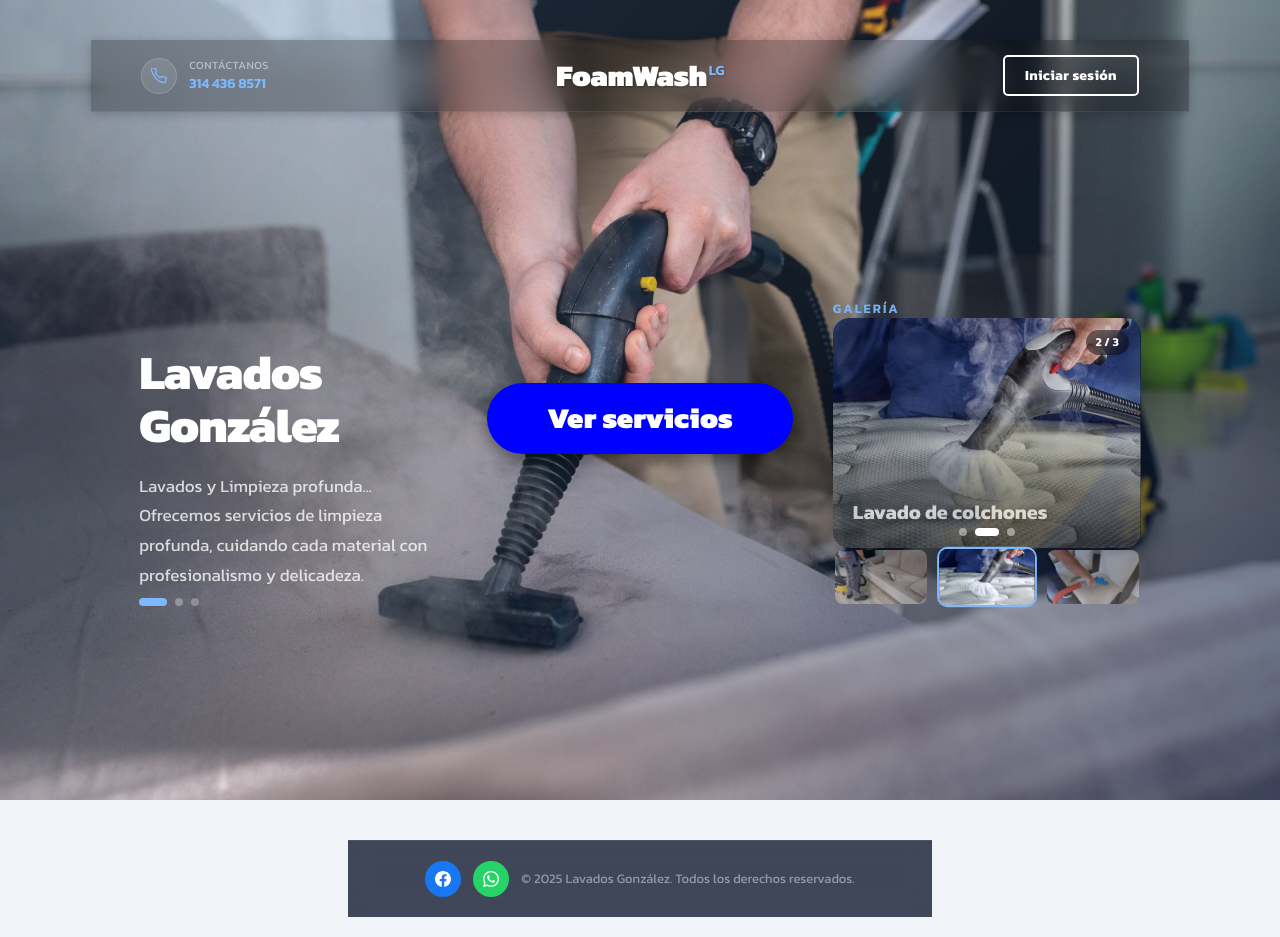
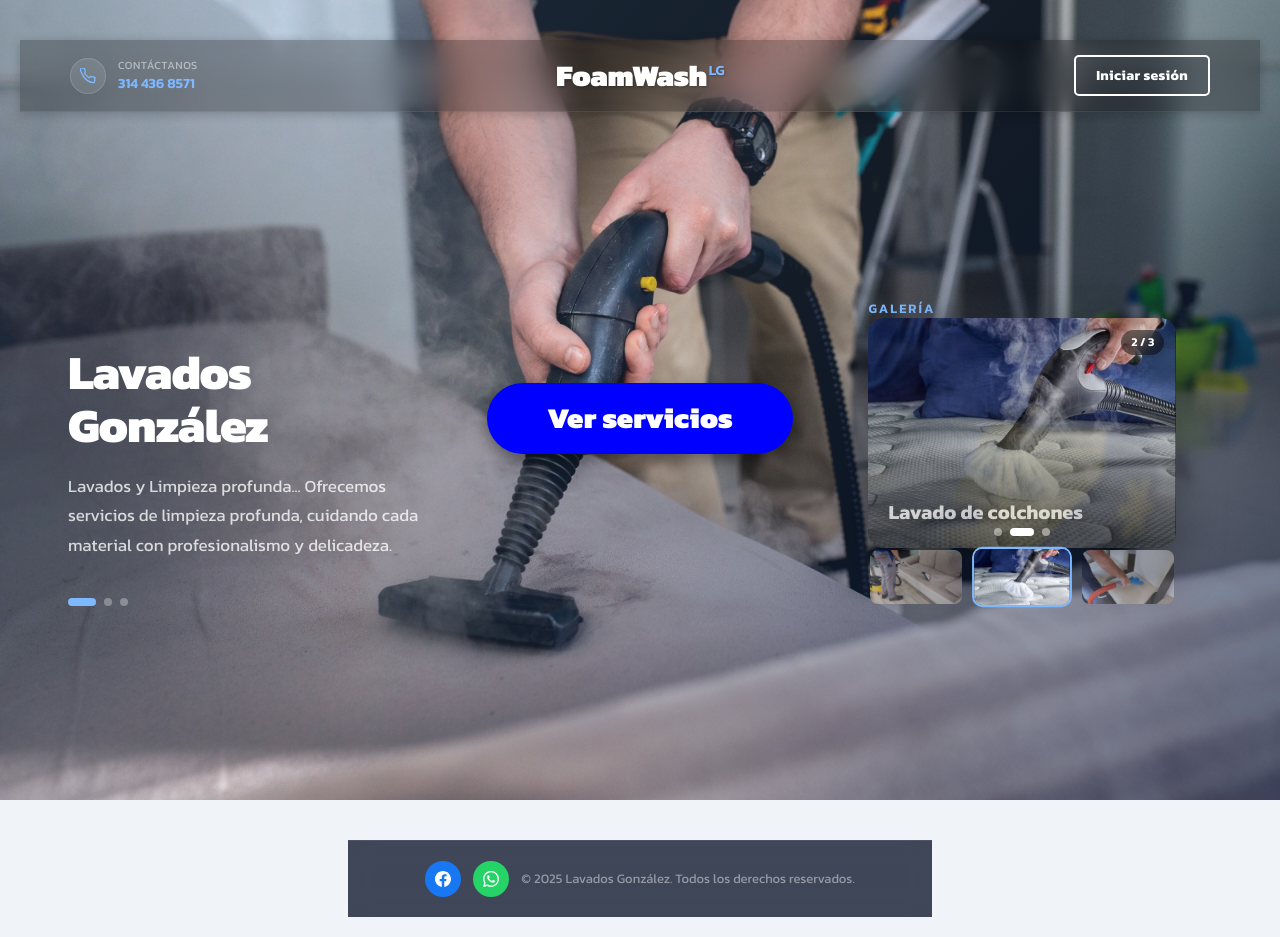
Before and after one commit to Deimer311/FoamWash, a React (Vite) app in the folder frontend/: page / in a window 1280 px wide. Built offline with nearby package versions, Linux system fonts and the light colour scheme; no server answers.

Commit message:
fix(frontend): Corrección de overflow-x en HTML y #root para evitar zoom out de la ventana en dispositivos móviles

```diff
--- a/frontend/src/index.css
+++ b/frontend/src/index.css
@@ -37,6 +37,12 @@ body {
   background: #f0f4f8;
 }
 
+html {
+  overflow-x: hidden;
+  width: 100%;
+  max-width: 100vw;
+}
+
 h1, h2, h3, h4, h5, h6 {
   font-family: 'Kanit', sans-serif;
 }
--- a/frontend/src/styles.css
+++ b/frontend/src/styles.css
@@ -7,7 +7,7 @@
         font-family: 'Kanit', sans-serif;
     }
 
-    body {
+    body, #root {
         min-height: 100vh;
         overflow-x: hidden;
         width: 100%;
```
